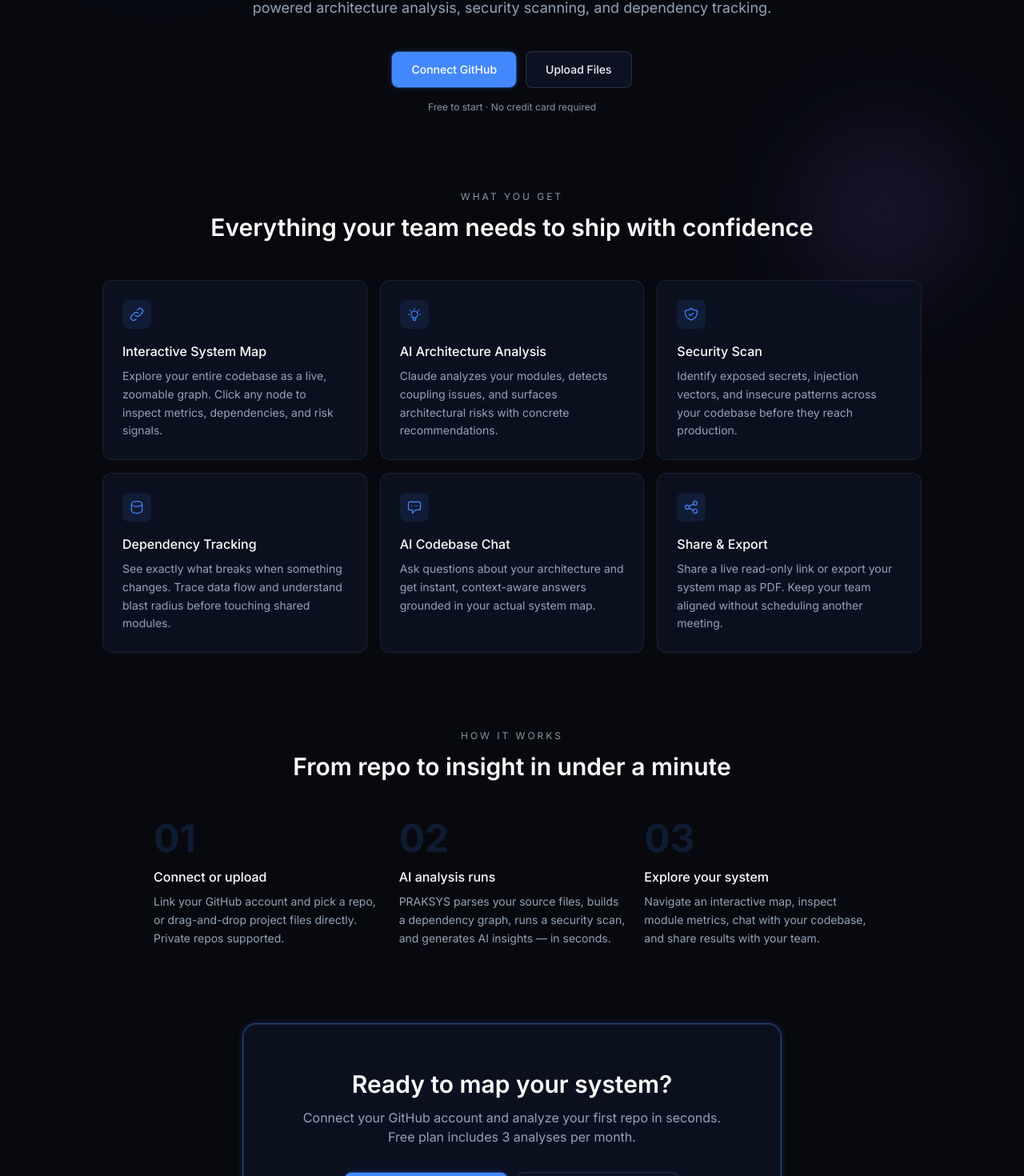
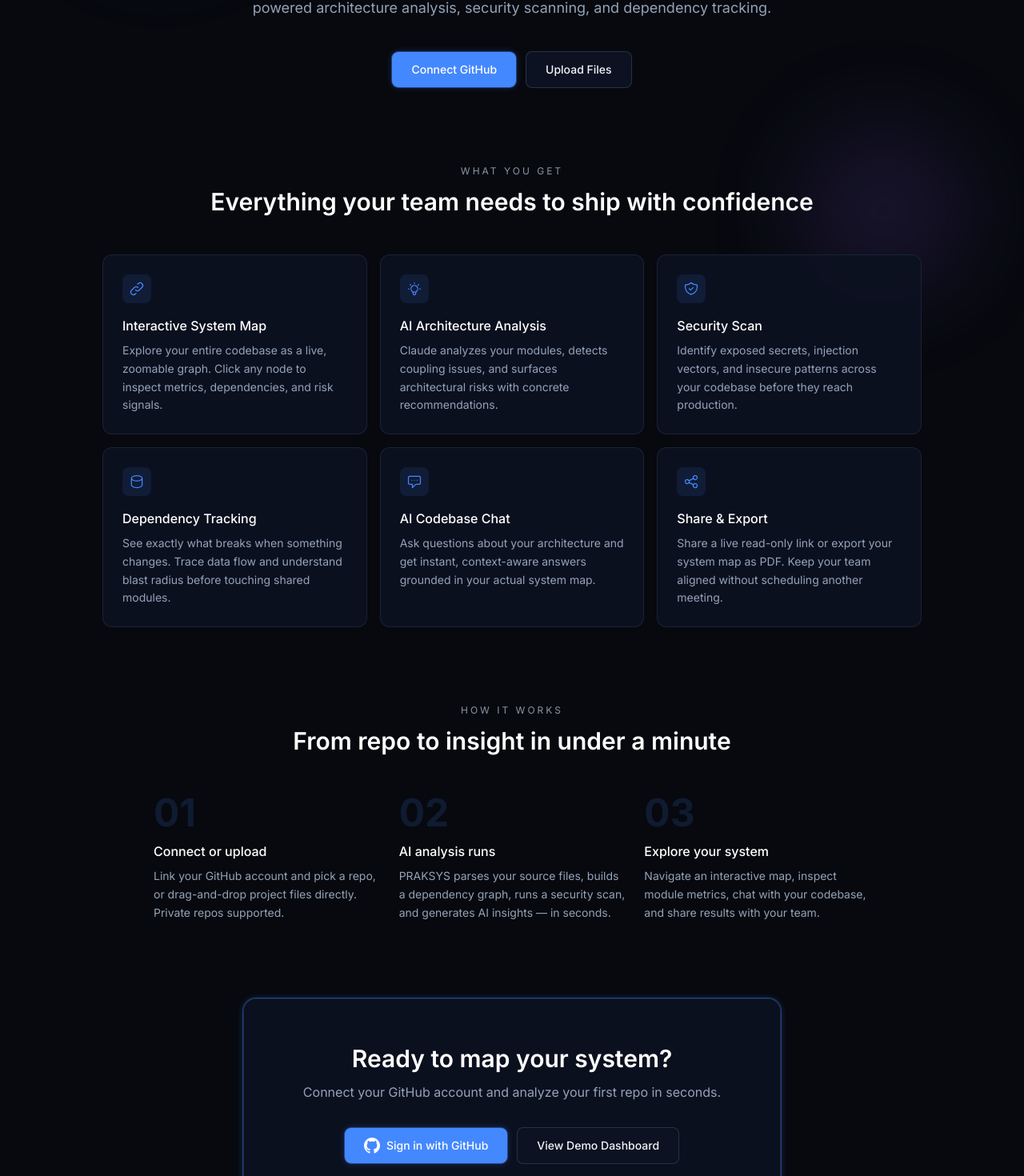
Before and after one commit to webytool8-cell/praxis-backend, a Next.js app: page / in a window 1280 px wide. Shown: the part 377-1847 px from the top of the page at 80% size. Built offline with nearby package versions, Linux system fonts and the light colour scheme; no server answers.

Commit message:
hide: remove free tier messaging from landing page

```diff
--- a/app/page.tsx
+++ b/app/page.tsx
@@ -102,7 +102,6 @@ export default function LandingPage() {
             </Button>
           </Link>
         </div>
-        <p className="mt-4 text-xs text-muted">Free to start · No credit card required</p>
       </section>
 
       {/* Features */}
@@ -149,7 +148,7 @@ export default function LandingPage() {
         <div className="glass-panel rounded-2xl border border-accent/20 shadow-glow-sm p-10 md:p-14">
           <h2 className="text-3xl font-semibold text-white">Ready to map your system?</h2>
           <p className="mt-3 text-slate-400">
-            Connect your GitHub account and analyze your first repo in seconds. Free plan includes 3 analyses per month.
+            Connect your GitHub account and analyze your first repo in seconds.
           </p>
           <div className="mt-8 flex flex-wrap items-center justify-center gap-3">
             <Link href="/sign-in">
```
